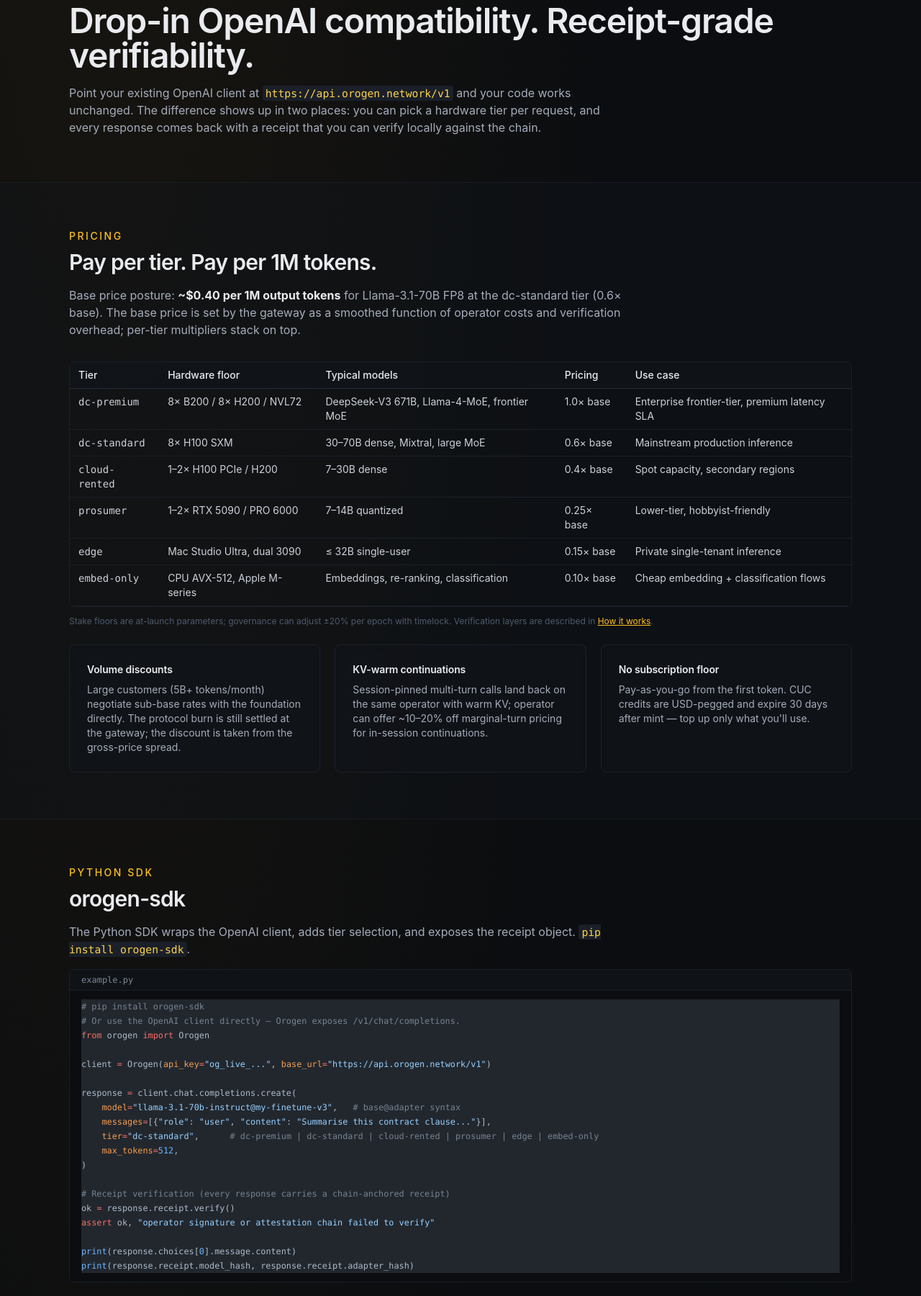
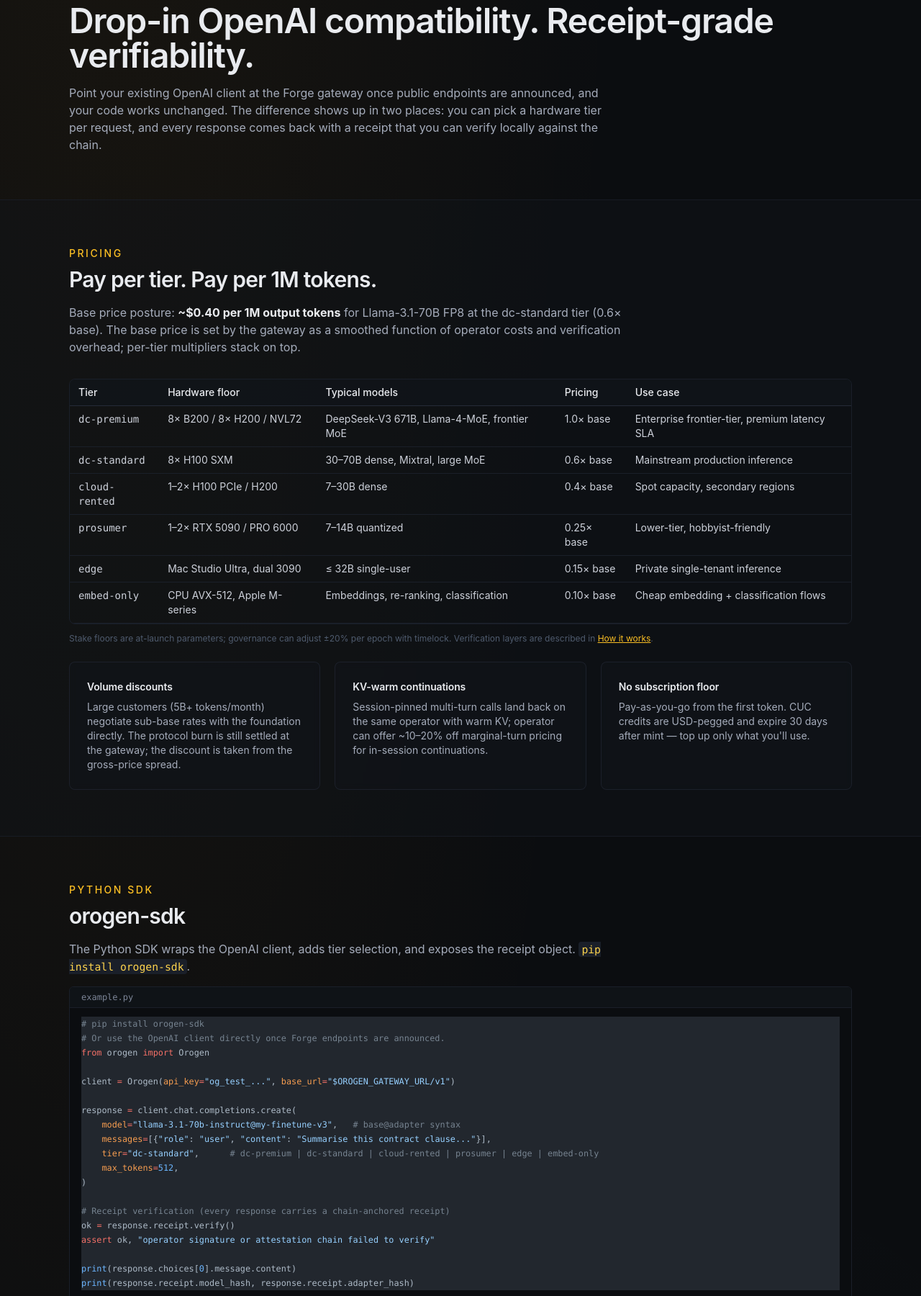
Before and after one commit to orogen-network/landing-site, an Astro site: page /customers in a window 1280 px wide. Shown: the part 152-1952 px from the top of the page at 72% size. Built offline with nearby package versions, Linux system fonts and the light colour scheme; Astro itself is replaced by a stand-in of ours.

Commit message:
copy: avoid premature Forge endpoint claims

```diff
--- a/src/pages/customers.astro
+++ b/src/pages/customers.astro
@@ -5,10 +5,10 @@
 import CtaButton from "../components/CtaButton.astro";
 
 const pythonExample = `# pip install orogen-sdk
-# Or use the OpenAI client directly — Orogen exposes /v1/chat/completions.
+# Or use the OpenAI client directly once Forge endpoints are announced.
 from orogen import Orogen
 
-client = Orogen(api_key="og_live_...", base_url="https://api.orogen.network/v1")
+client = Orogen(api_key="og_test_...", base_url="$OROGEN_GATEWAY_URL/v1")
 
 response = client.chat.completions.create(
     model="llama-3.1-70b-instruct@my-finetune-v3",   # base@adapter syntax
@@ -29,7 +29,7 @@
 
 const client = new Orogen({
   apiKey: process.env.OROGEN_API_KEY,
-  baseURL: "https://api.orogen.network/v1",
+  baseURL: \`\${process.env.OROGEN_GATEWAY_URL}/v1\`,
 });
 
 const response = await client.chat.completions.create({
@@ -51,15 +51,15 @@
 response = litellm.completion(
     model="orogen/llama-3.1-70b-instruct@my-finetune-v3",
     messages=[{"role": "user", "content": "Hello"}],
-    api_key="og_live_...",
+    api_key="og_test_...",
 )`;
 
 const openaiCompat = `# Use the OpenAI SDK as-is — Orogen is a drop-in replacement
 from openai import OpenAI
 
 client = OpenAI(
-    api_key="og_live_...",
-    base_url="https://api.orogen.network/v1",
+    api_key="og_test_...",
+    base_url="$OROGEN_GATEWAY_URL/v1",
 )
 
 response = client.chat.completions.create(
@@ -76,7 +76,7 @@
 #                 operator_hotkey, attestation_quote, timestamp, nonce, sig
 ok = verify_receipt(
     receipt,
-    chain_rpc="https://rpc.orogen.network",
+    chain_rpc="$OROGEN_RPC_URL",
     # Optionally pin a known-good attestation chain
     nvtrust_root_ca="/etc/orogen/nvtrust-roots.pem",
 )`;
@@ -93,10 +93,11 @@
       Drop-in OpenAI compatibility. Receipt-grade verifiability.
     </h1>
     <p class="mt-4 max-w-3xl text-crust-300">
-      Point your existing OpenAI client at <code class="rounded bg-crust-800 px-1 py-0.5 text-magma-300">https://api.orogen.network/v1</code>
-      and your code works unchanged. The difference shows up in two places: you
-      can pick a hardware tier per request, and every response comes back with a
-      receipt that you can verify locally against the chain.
+      Point your existing OpenAI client at the Forge gateway once public
+      endpoints are announced, and your code works unchanged. The difference
+      shows up in two places: you can pick a hardware tier per request, and
+      every response comes back with a receipt that you can verify locally
+      against the chain.
     </p>
   </section>
 
--- a/src/pages/faq.astro
+++ b/src/pages/faq.astro
@@ -41,7 +41,7 @@
   {
     aud: "general",
     q: "How is Orogen different from Aethir or Pearl?",
-    a: "Aethir's checker-node licence sale created a multi-year debt-like obligation: ~15% of supply paid to licence holders over 4 years regardless of revenue. Orogen does not pre-sell node licences. Provider settlement is paid from per-job emission and from the BME loop — both gated on real customer demand. On Orogen Forge, testnet OROG is distributed only for serving real jobs against a real verification stack; mainnet TGE follows only after the published centralised-gateway revenue baseline is sustained and the multi-firm audit is clean, so the loop ships with measurable burn from Day 1.",
+    a: "Aethir's checker-node licence sale created a multi-year debt-like obligation: ~15% of supply paid to licence holders over 4 years regardless of revenue. Orogen does not pre-sell node licences. Provider settlement is paid from per-job emission and from the BME loop — both gated on real customer demand. On Orogen Forge, testnet OROG distribution is gated on serving real jobs against a real verification stack; mainnet TGE follows only after the published centralised-gateway revenue baseline is sustained and the multi-firm audit is clean, so the loop ships with measurable burn from Day 1.",
   },
   {
     aud: "general",
```
Also changed, not shown: content/whitepaper-mica.md (+1 -1 lines).
